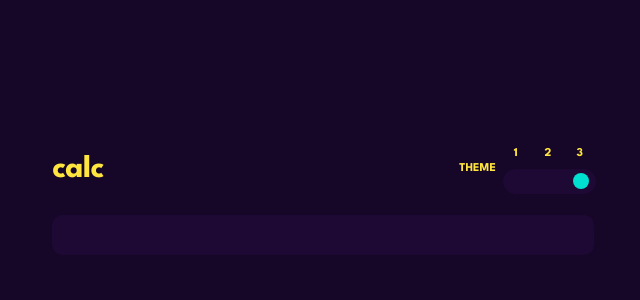
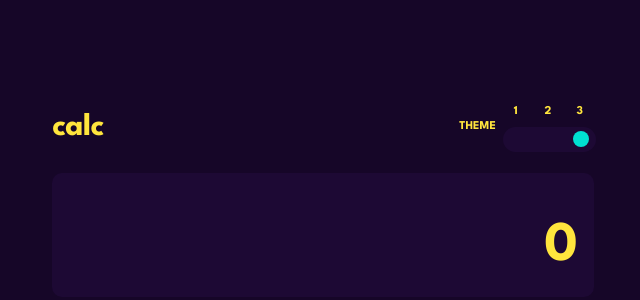
Before and after one commit to pronoia9/puny-math, a React (Create React App) app: page / in a window 1280 px wide. Shown: the part 194-494 px from the top of the page, without its empty margins (317-957 px from the left). Built offline with nearby package versions, Linux system fonts and the light colour scheme.

Commit message:
change del function, add states to value

```diff
--- a/src/contexts/StateContext.js
+++ b/src/contexts/StateContext.js
@@ -4,12 +4,39 @@ const StateContext = createContext();
 
 export const ContextProvider = ({ children }) => {
   const [theme, setTheme] = useState('dark');
+  const [input, setInput] = useState(0);
+  const [calculations, setCalculations] = useState('');
+  const [result, setResult] = useState('');
 
-  const themeButtonHandler = (event) => {
-    setTheme(event.target.value);
-  };
+  const themeButtonHandler = (event) => { setTheme(event.target.value); };
 
-  return <StateContext.Provider value={{ theme, setTheme, themeButtonHandler }}>{children}</StateContext.Provider>;
+  const addition = (num) => { setResult(result + num); };
+  const subtraction = (num) => { setResult(result - num); };
+  const multiplication = (num) => { setResult(result * num); };
+  const division = (num) => { setResult(result / num); };
+
+  const calculate = () => {
+    // +, -, x, /, =
+  }
+
+  const showResult = () => { setInput(result); }
+
+  const clear = () => {
+    setInput(0);
+    setCalculations('');
+    setResult('');
+  }
+
+  const del = () => {
+    if (input.toString().length > 0) setInput(parseInt(input.toString().slice(input.length - 2)));
+   }
+
+  return (
+    <StateContext.Provider
+      value={{ theme, input, calculations, result, themeButtonHandler, }}>
+      {children}
+    </StateContext.Provider>
+  );
 };
 
 export const useStateContext = () => useContext(StateContext);
```
